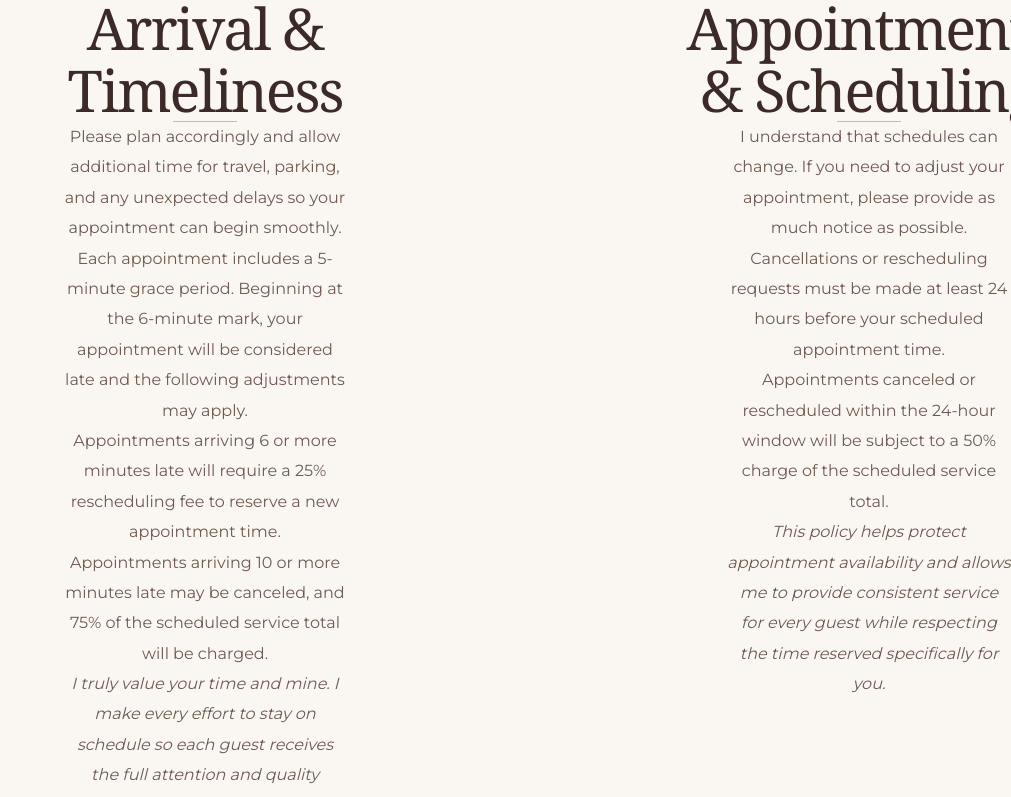
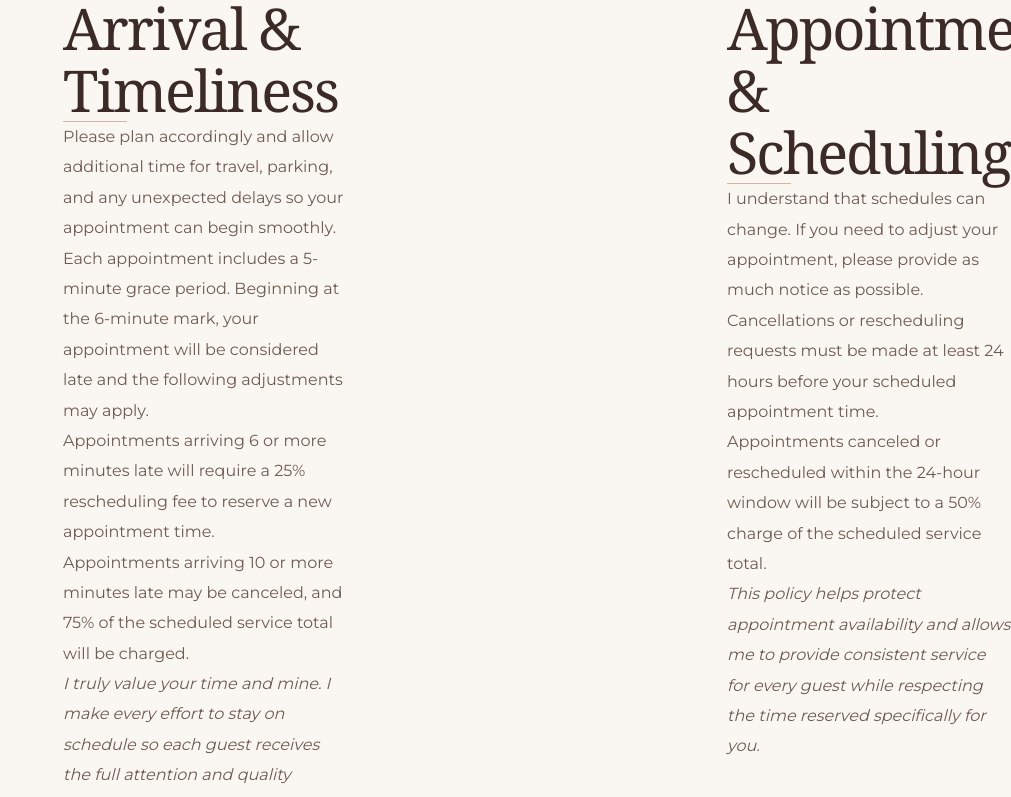
Before and after one commit to kevin-phan-25/just-wax-by-kim, a Next.js app: page /policies in a window 1280 px wide. Shown: the part 460-1257 px from the top of the page, without its empty margins (269-1280 px from the left). Built offline with nearby package versions, Linux system fonts and the light colour scheme; a web font is replaced by a local one.

Commit message:
Update PolicySectionCard.tsx

```diff
--- a/features/policies/PolicySectionCard.tsx
+++ b/features/policies/PolicySectionCard.tsx
@@ -3,12 +3,12 @@
  * File: features/policies/PolicySectionCard.tsx
  *
  * Description:
- * Luxury centered policy card.
+ * Luxury editorial policy card.
  *
  * Updated:
- * • Centered all content
- * • Unified text starting point
- * • Balanced editorial spacing
+ * • Left aligned body content
+ * • Consistent text starting point
+ * • Editorial magazine styling
  *
  * ---
  */
@@ -19,15 +19,14 @@ interface Props {
   section: PolicySection;
 }
 
-export default function PolicySectionCard({ section }: Props) {
+export default function PolicySectionCard({
+  section,
+}: Props) {
   return (
     <article
       className="
         w-full
-        flex
-        flex-col
-        items-center
-        text-center
+        text-left
         border-t
         border-[#D8B4A0]/50
         pt-10
@@ -39,7 +38,7 @@ export default function PolicySectionCard({ section }: Props) {
         className="
           font-serif
           text-3xl
-          md:text-4xl
+          leading-tight
           text-[#3B2A26]
         "
       >
@@ -63,21 +62,14 @@ export default function PolicySectionCard({ section }: Props) {
       <div
         className="
           mt-8
-          mx-auto
-          w-full
-          max-w-xl
-          text-center
+          text-base
+          leading-8
+          text-[#6F5A50]
         "
       >
 
         {section.intro && (
-          <p
-            className="
-              text-base
-              leading-8
-              text-[#6F5A50]
-            "
-          >
+          <p>
             {section.intro}
           </p>
         )}
@@ -89,9 +81,6 @@ export default function PolicySectionCard({ section }: Props) {
             key={paragraph.slice(0,32)}
             className="
               mt-5
-              text-base
-              leading-8
-              text-[#6F5A50]
             "
           >
             {paragraph}
@@ -104,9 +93,7 @@ export default function PolicySectionCard({ section }: Props) {
           <p
             className="
               mt-8
-              text-base
               italic
-              leading-8
               text-[#8C7468]
             "
           >
```
